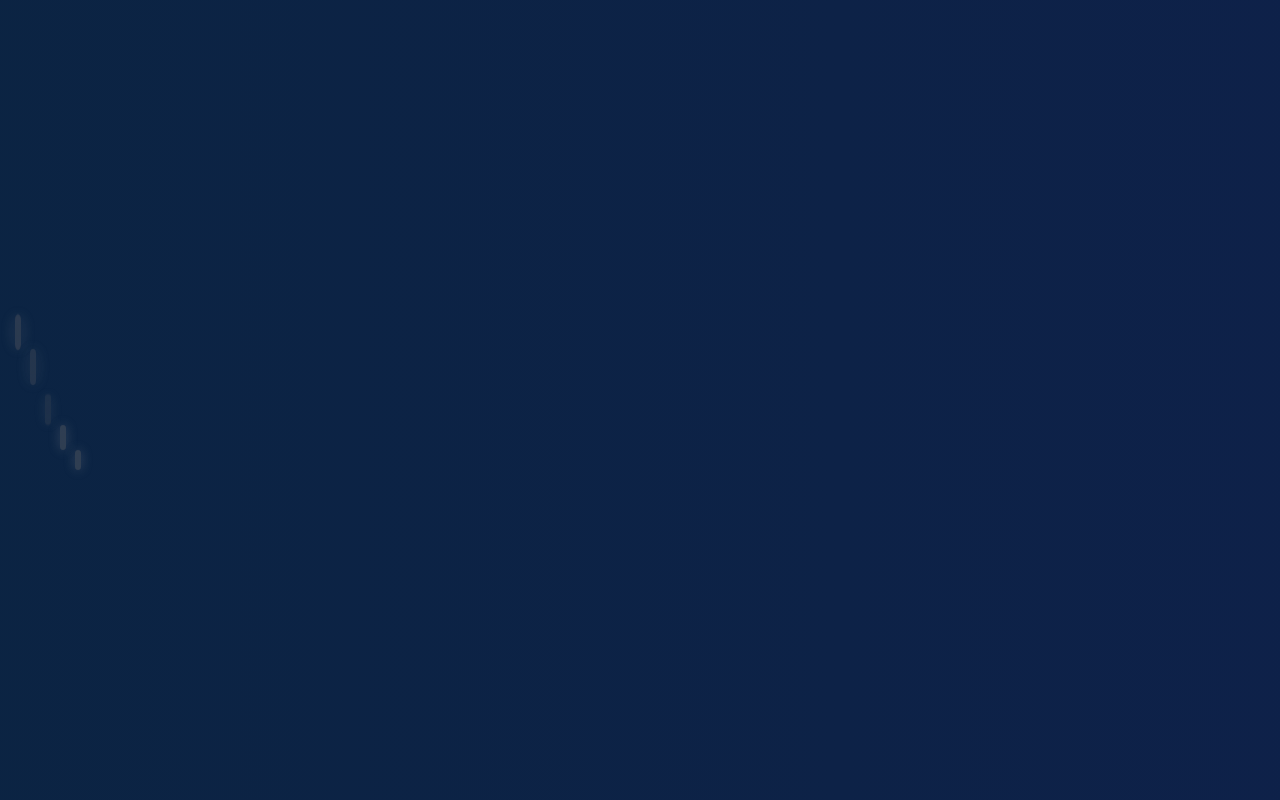
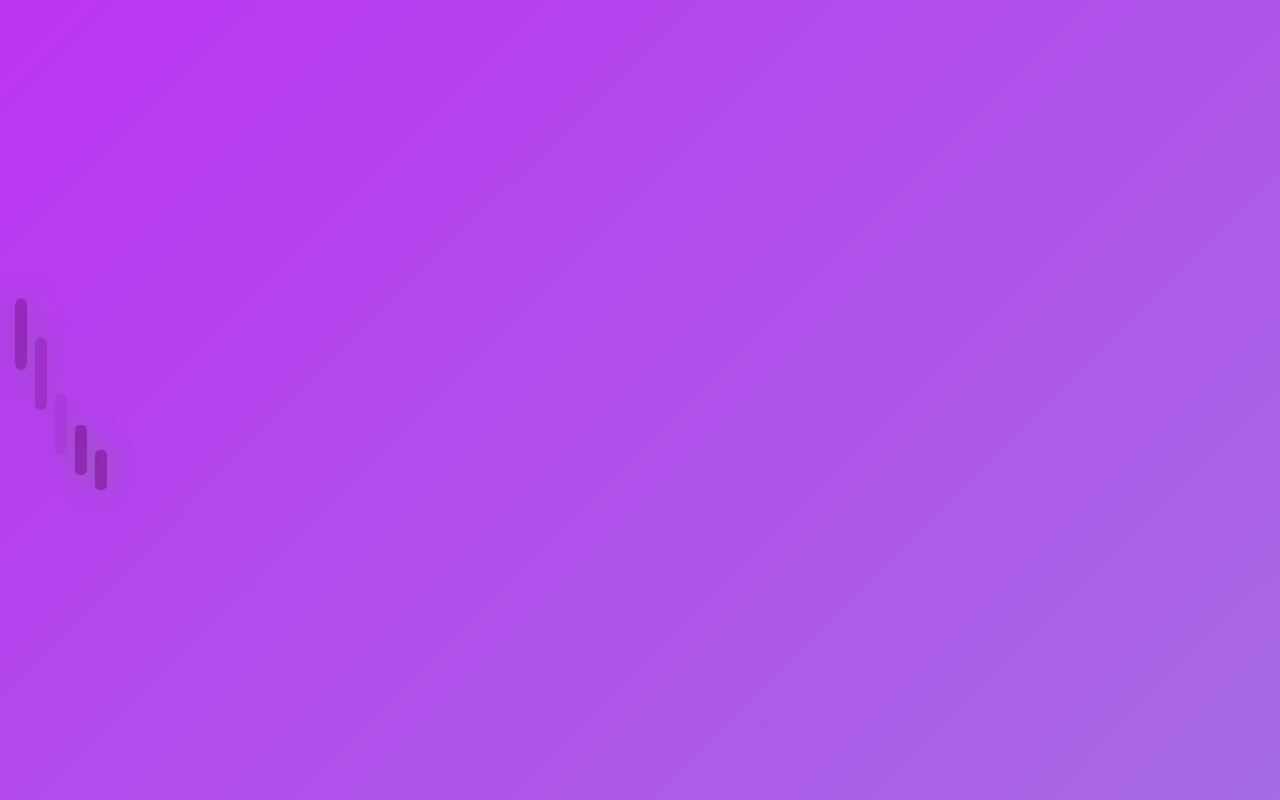
Before and after one commit to Andor-py/Ambilght, a plain HTML site: page index.html in a window 1280 px wide. Both pictures are taken after a click on the button "Cliquez ici pour lancer la musique". Drawn offline with Linux system fonts and the light colour scheme.

Commit message:
Update index.html
Update to 1.0

```diff
--- a/index.html
+++ b/index.html
@@ -2,22 +2,22 @@
 <html lang="fr">
 <head>
   <meta charset="UTF-8" />
-  <title>Ambient Mode - Gradient Sombre + Audio</title>
+  <title>Ambient Mode - ANĐOR</title>
   <style>
     html, body {
       margin: 0; padding: 0; overflow: hidden; height: 100%;
-      background: linear-gradient(270deg,
-      #6b2b01,
-      #854a02,
-      #755103,
-      #530101,
+      background: linear-gradient(135deg,
+      #c011a9,
+      #d000ff,
+      #9f7ce0,
+      #a307a8,
       #121426,
       #15193f,
       #101f4e,
       #0a2540
     );
       background-size: 1600% 1600%;
-      animation: gradientShift 320s ease infinite;
+      animation: gradientShift 280s ease infinite;
       font-family: Arial, sans-serif;
     }
 
@@ -37,13 +37,13 @@
 
     .wave-bar {
       position: absolute;
-      width: 6px; /* un peu plus large */
-      background: rgba(112, 109, 109, 0.37); /* couleur plus opaque */
-      border-radius: 3px;
+      width: 12px; /* un peu plus large */
+      background: rgba(131, 29, 156, 0.719); /* couleur plus opaque */
+      border-radius: 5px;
       transform-origin: bottom center;
-      backdrop-filter: blur(8px);
-      -webkit-backdrop-filter: blur(8px);
-      box-shadow: 0 0 12px rgba(170, 170, 170, 0.281);
+      backdrop-filter: blur(16px);
+      -webkit-backdrop-filter: blur(16px);
+      box-shadow: 0 0 24px rgba(132, 100, 155, 0.815);
       animation-name: waveHeight;
       animation-timing-function: ease-in-out;
       animation-iteration-count: infinite;
@@ -51,14 +51,14 @@
     }
 
 
-    .wave-bar:nth-child(1) { height: 20px; top: calc(50% - 70px); left: 15px; animation-duration: 6s; animation-delay: 0s; }
-    .wave-bar:nth-child(2) { height: 25px; top: calc(50% - 40px); left: 30px; animation-duration: 6s; animation-delay: 1.2s; }
-    .wave-bar:nth-child(3) { height: 30px; top: calc(50% - 5px); left: 45px; animation-duration: 6s; animation-delay: 2.4s; }
-    .wave-bar:nth-child(4) { height: 25px; top: calc(50% + 25px); left: 60px; animation-duration: 6s; animation-delay: 3.6s; }
-    .wave-bar:nth-child(5) { height: 20px; top: calc(50% + 50px); left: 75px; animation-duration: 6s; animation-delay: 4.8s; }
+    .wave-bar:nth-child(1) { height: 40px; top: calc(50% - 70px); left: 15px; animation-duration: 6s; animation-delay: 0s; }
+    .wave-bar:nth-child(2) { height: 50px; top: calc(50% - 40px); left: 35px; animation-duration: 6s; animation-delay: 1.2s; }
+    .wave-bar:nth-child(3) { height: 60px; top: calc(50% - 5px); left: 55px; animation-duration: 6s; animation-delay: 2.4s; }
+    .wave-bar:nth-child(4) { height: 50px; top: calc(50% + 25px); left: 75px; animation-duration: 6s; animation-delay: 3.6s; }
+    .wave-bar:nth-child(5) { height: 40px; top: calc(50% + 50px); left: 95px; animation-duration: 6s; animation-delay: 4.8s; }
 
     @keyframes waveHeight {
-      0%, 100% { transform: scaleY(1); opacity: 0.5; }
+      0%, 100% { transform: scaleY(1); opacity: 0.2; }
       50% { transform: scaleY(1.8); opacity: 0.9; }
     }
 
@@ -111,8 +111,8 @@
       top: 17px;
       width: 6px;
       height: 26px;
-      background: rgb(128, 128, 134);
-      box-shadow: 14px 0 rgb(146, 146, 148);
+      background: rgb(135, 135, 141);
+      box-shadow: 14px 0 rgb(135, 135, 141);
       border-radius: 1px;
     }
 
@@ -227,7 +227,7 @@
   </div>
 
   <audio id="bg-music" loop>
-    <source src="C:\Users\ANDOR\Desktop\calm-loop.mp3.mp3" type="audio/mpeg" />
+    <source src="calm-loop.mp3.mp3" type="audio/mpeg" />
     Votre navigateur ne supporte pas l’audio HTML5.
   </audio>
 
@@ -394,7 +394,7 @@
 
     document.addEventListener('keydown', (e) => {
       // e.key === '=' détecte la touche égal
-      if (e.key === '=') {
+      if (e.key === '=' || e.key === 'Enter') {
         e.preventDefault(); // empêche le comportement par défaut si besoin
         if (audio.paused) {
           audio.play();
```
